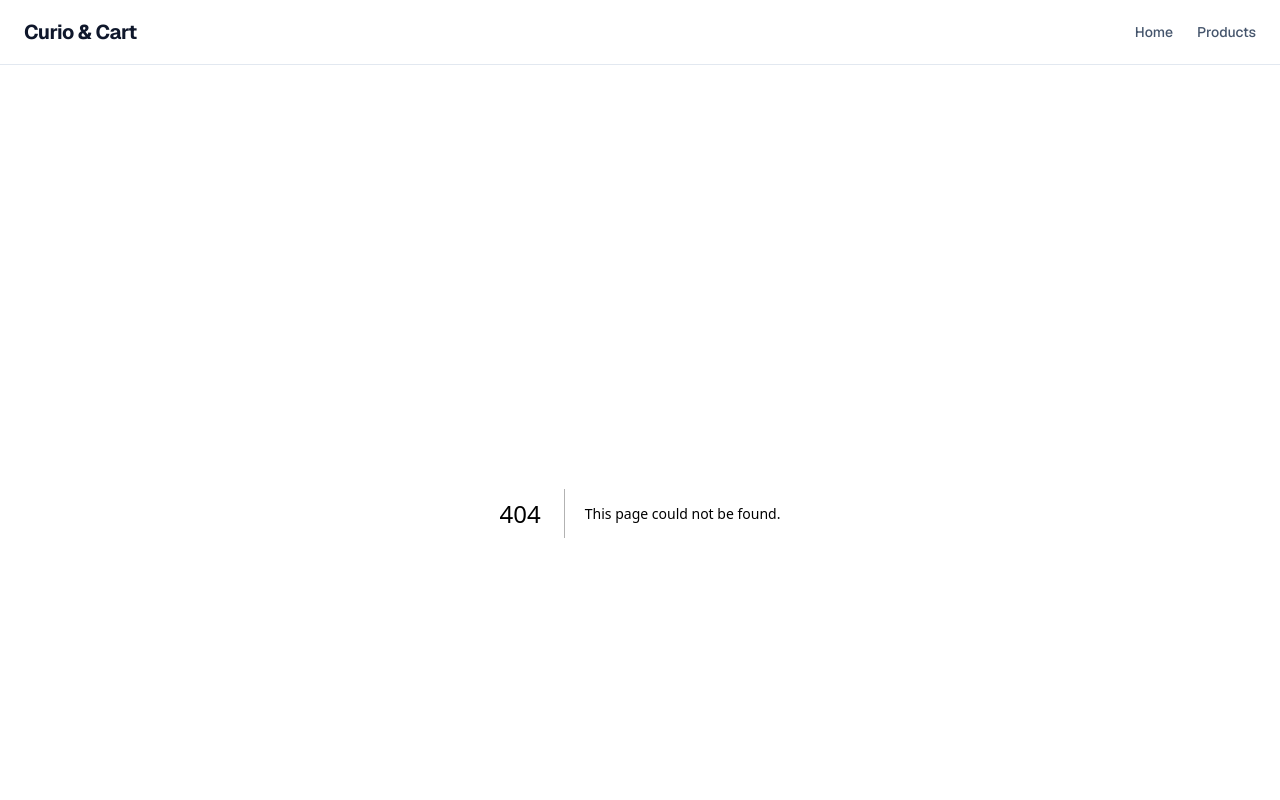
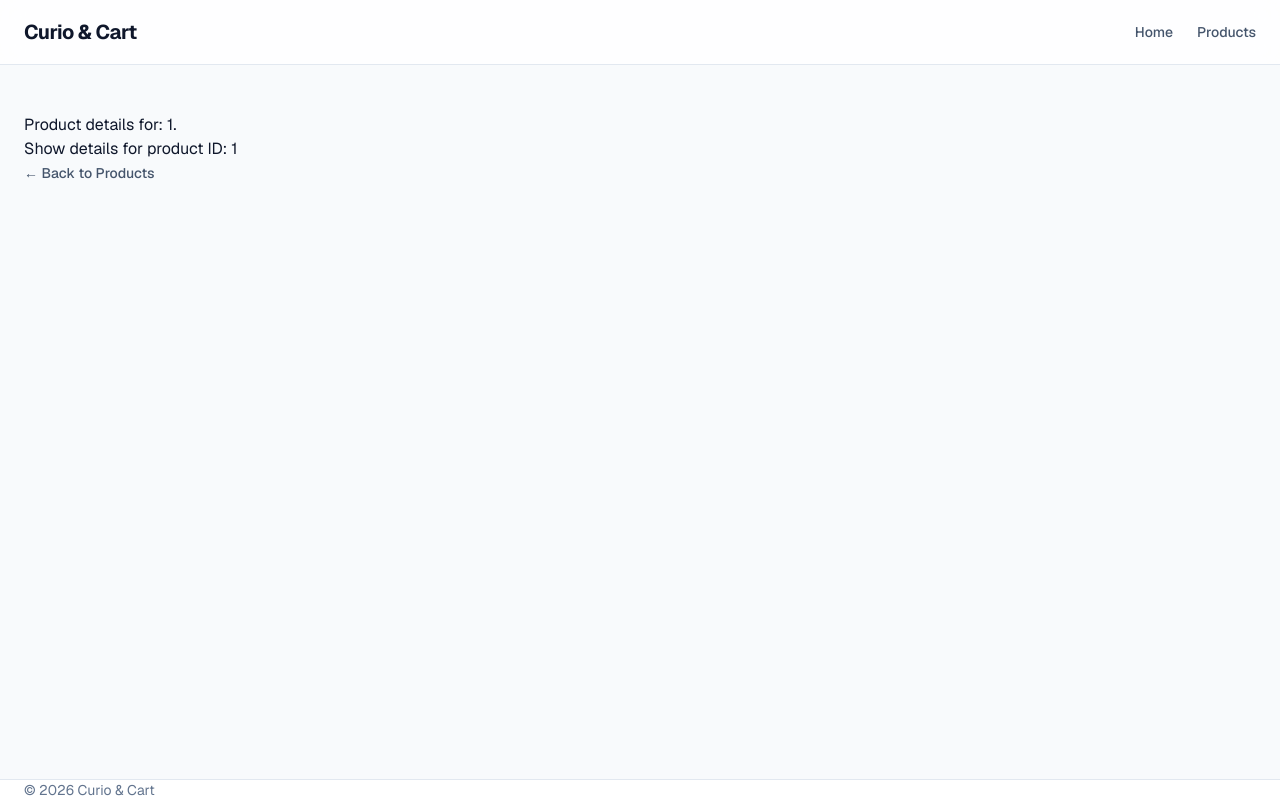
Before and after one commit to Anne-Zwift/curio-and-cart, a Next.js app: page /products/1 in a window 1280 px wide. Before the commit this address had no page. Shown: the top 800 px of the page. Built offline with nearby package versions, Linux system fonts and the light colour scheme.

Commit message:
feat: add dynamic product detail route with loading fallbacks

```diff
--- /dev/null
+++ b/app/products/[productId]/loading.tsx
@@ -0,0 +1,4 @@
+export default function Loading() {
+  // Define the Loading UI here
+  return <div>Loading product...</div>
+}
--- /dev/null
+++ b/app/products/[productId]/page.tsx
@@ -0,0 +1,19 @@
+import Link from 'next/link';
+
+export default async function ProductDetailsPage({
+  params,
+}: {
+  params: Promise<{ productId: string }>;
+}) {
+  const { productId } = await params;
+
+  return (
+    <div>
+      <h1>Product details for: {productId}.</h1>
+      <p>Show details for product ID: {productId}</p>
+      <Link href='/products' className='text-sm font-medium text-slate-600 hover:text-slate-900 transition-colors'>
+        ← Back to Products
+      </Link>
+    </div>
+  );
+}
--- /dev/null
+++ b/app/products/loading.tsx
@@ -0,0 +1,4 @@
+export default function Loading() {
+  // Define the Loading UI here
+  return <div>Loading products...</div>
+}
--- a/components/Header.tsx
+++ b/components/Header.tsx
@@ -5,8 +5,7 @@ import Link from 'next/link';
 
 const links = [
   { href: '/', label: 'Home' },
-  { href: '/products', label: 'Products' }
-
+  { href: '/products', label: 'Products' },
 ];
 
 // components/Header.tsx
```
